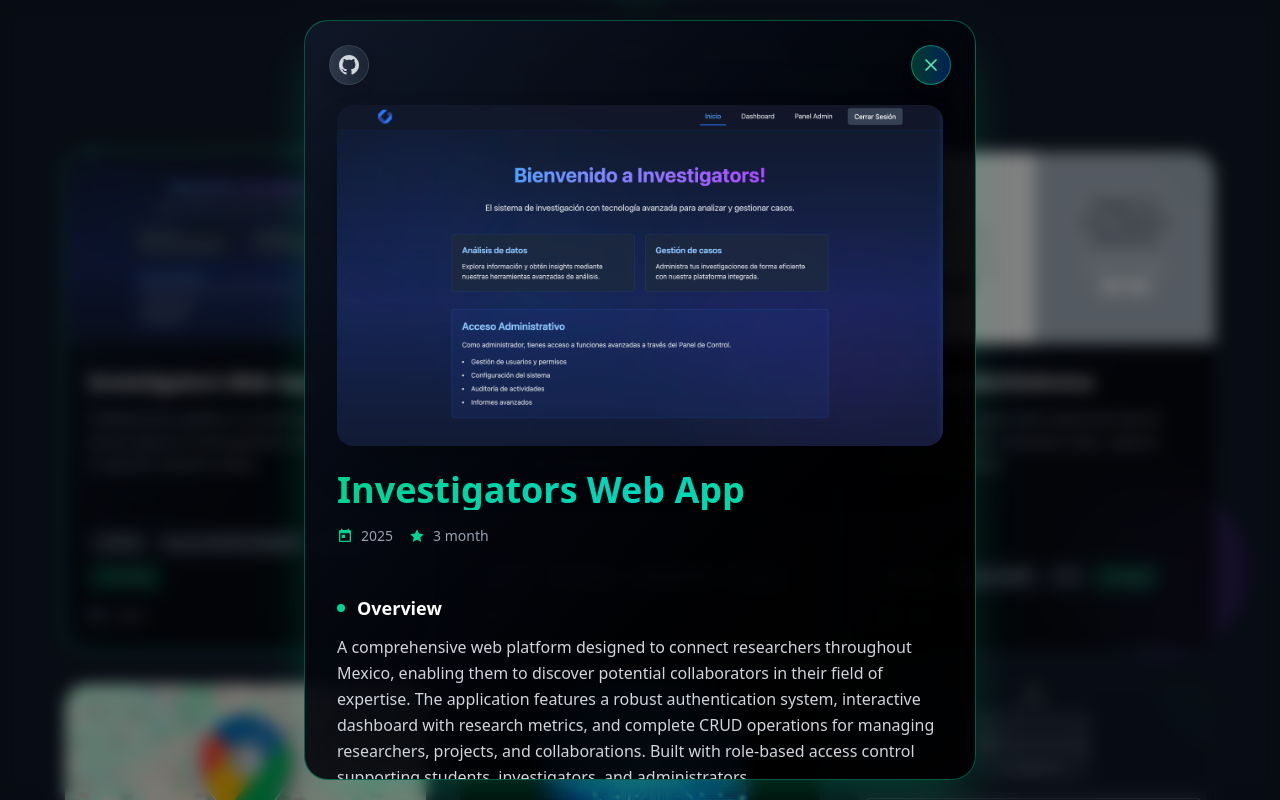
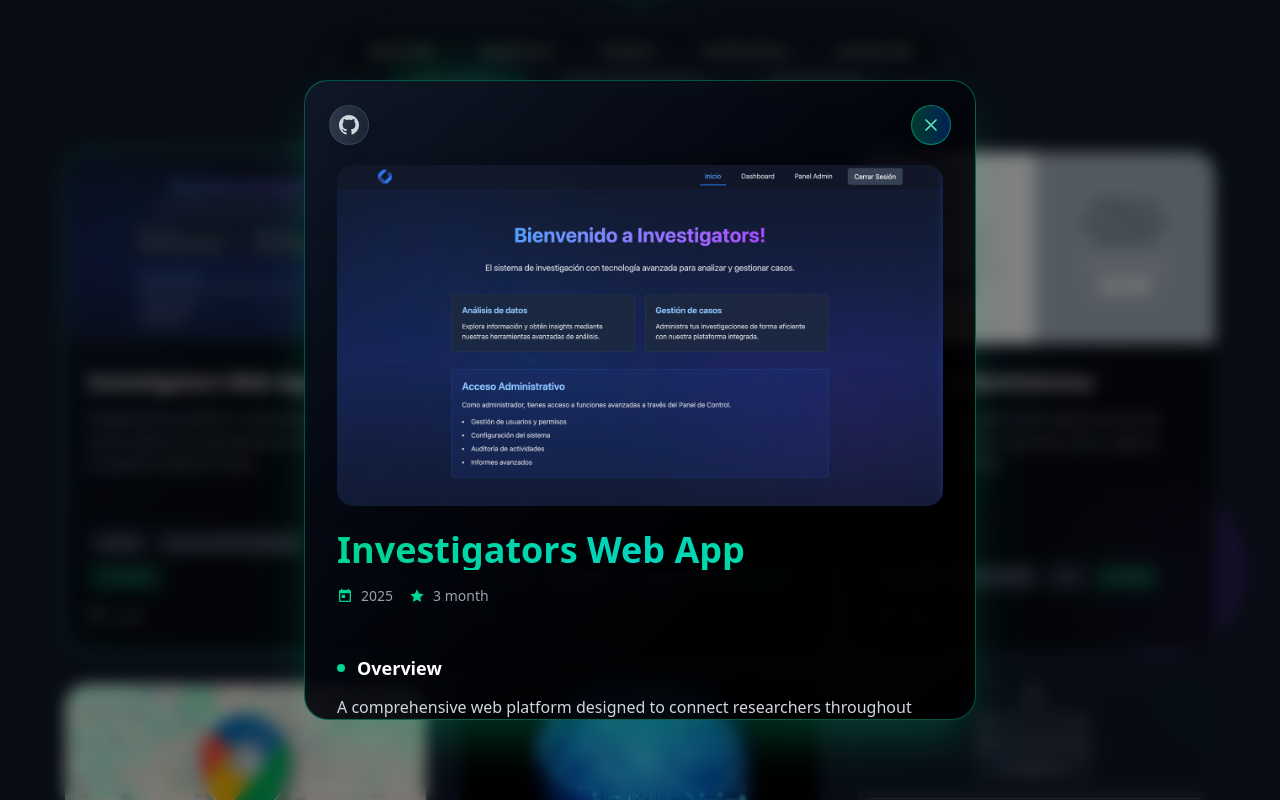
Before and after one commit to amirmx2905/MyDevPort, a Vue app: page / in a window 1280 px wide. Both pictures are taken after a click on the element 245 px from the left and 5173 px from the top of the page. Built offline with nearby package versions, Linux system fonts and the light colour scheme.

Commit message:
FIXED modals size

```diff
--- a/src/components/Certifications/subcomponents/CertificationModal.vue
+++ b/src/components/Certifications/subcomponents/CertificationModal.vue
@@ -56,7 +56,7 @@
         >
           <div
             v-if="isOpen && certification"
-            class="relative bg-gradient-to-br from-gray-900/95 to-black/80 backdrop-blur-2xl border border-purple-400/40 rounded-3xl max-w-2xl w-full max-h-[95vh] overflow-y-auto overflow-x-hidden shadow-2xl shadow-purple-500/30"
+            class="relative bg-gradient-to-br from-gray-900/95 to-black/80 backdrop-blur-2xl border border-purple-400/40 rounded-3xl max-w-2xl w-full max-h-[80dvh] overflow-y-scroll scrollbar-none overflow-x-hidden shadow-2xl shadow-purple-500/30"
             @click.stop
           >
             <!-- Close Button -->
--- a/src/components/Experience/subcomponents/ExperienceModal.vue
+++ b/src/components/Experience/subcomponents/ExperienceModal.vue
@@ -57,7 +57,7 @@
         >
           <div
             v-if="isOpen && experience"
-            class="relative bg-gradient-to-br from-gray-900/95 to-black/80 backdrop-blur-2xl border border-pink-400/40 rounded-3xl max-w-2xl w-full max-h-[95vh] overflow-y-auto overflow-x-hidden shadow-2xl shadow-pink-500/30"
+            class="relative bg-gradient-to-br from-gray-900/95 to-black/80 backdrop-blur-2xl border border-pink-400/40 rounded-3xl max-w-2xl w-full max-h-[80dvh] overflow-y-scroll overflow-x-hidden shadow-2xl shadow-pink-500/30 scrollbar-none"
             @click.stop
           >
             <!-- Close Button -->
--- a/src/components/Projects/subcomponents/ProjectModal.vue
+++ b/src/components/Projects/subcomponents/ProjectModal.vue
@@ -56,7 +56,7 @@
         >
           <div
             v-if="isOpen && project"
-            class="relative bg-gradient-to-br from-gray-900/95 to-black/80 backdrop-blur-2xl border border-emerald-400/40 rounded-3xl max-w-2xl w-full max-h-[95vh] overflow-y-auto overflow-x-hidden shadow-2xl shadow-emerald-500/30 scrollbar-hide"
+            class="relative bg-gradient-to-br from-gray-900/95 to-black/80 backdrop-blur-2xl border border-emerald-400/40 rounded-3xl max-w-2xl w-full max-h-[80dvh] overflow-y-scroll overflow-x-hidden shadow-2xl shadow-emerald-500/30 scrollbar-none"
             @click.stop
           >
             <!-- Action Buttons Top -->
```
